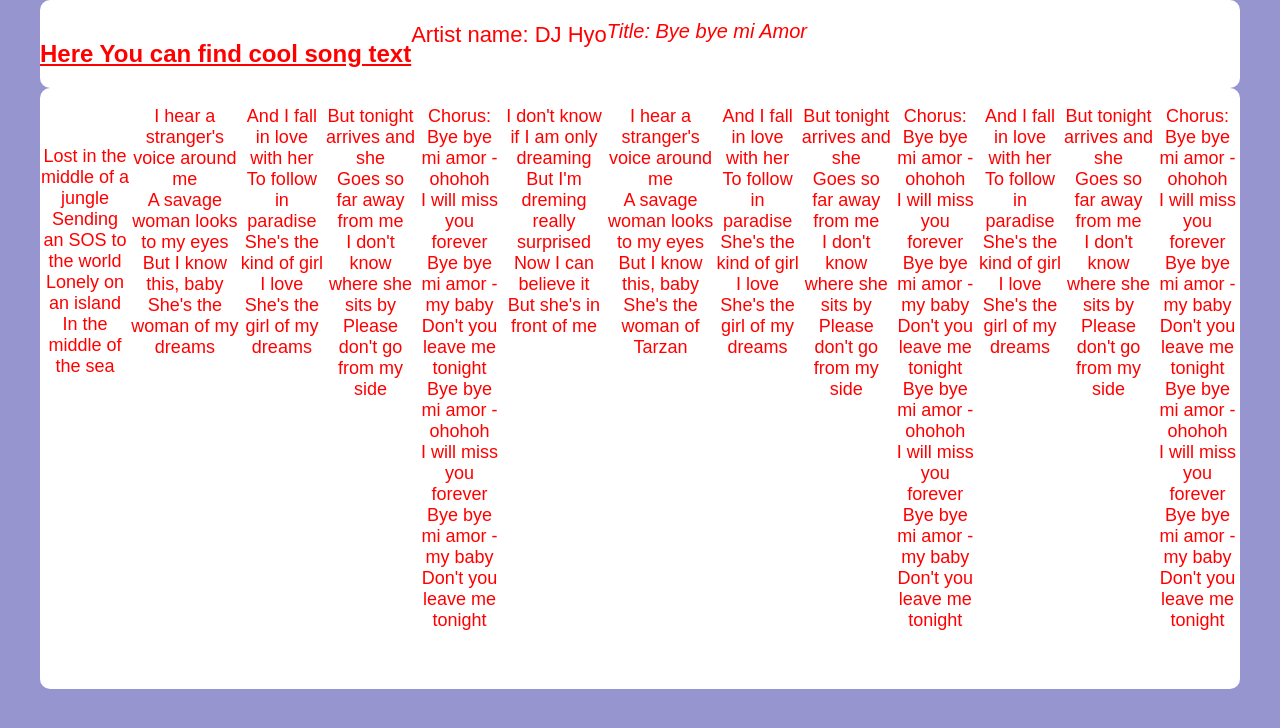
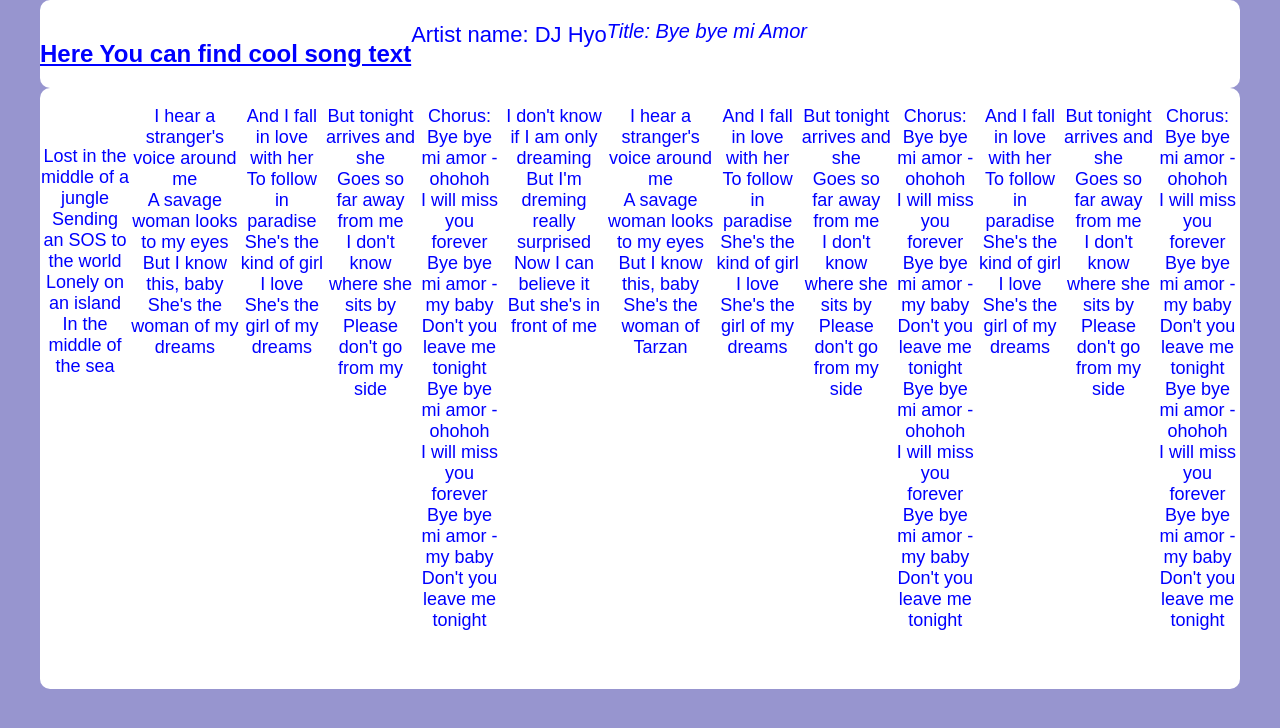
Before and after one commit to krollukasz/7.3_Git-repozytorium_zdalne, a website: page index.html in a window 1280 px wide. Drawn offline with Linux system fonts and the light colour scheme; a web font is replaced by a local one.

Commit message:
Change task content in package.json

```diff
--- a/package.json
+++ b/package.json
@@ -17,7 +17,7 @@
     "build-dev:sass": "node-sass --output-style expanded --source-map true -o css sass",
 
     "watch": "npm-run-all build -s watch:*",
-    "watch:sassprefixer": "onchange sass/*.scss -- npm-run-all build:sass build:autoprefixer",
+    "watch:sassprefixer": "onchange sass/*.scss -- npm-run-all build-dev:sass build:autoprefixer",
 
     "watch:browser-sync": "browser-sync start --server --files 'css/*.css' '*.html'"
   },
--- a/sass/style.scss
+++ b/sass/style.scss
@@ -14,7 +14,7 @@ body {
     margin: 0 auto;
     background-color: $body-color;
     font-family: $font;
-    color: red;
+    color: blue;
 }
 
 .test {
```
Also changed, not shown: css/style.css, 1 other file.
